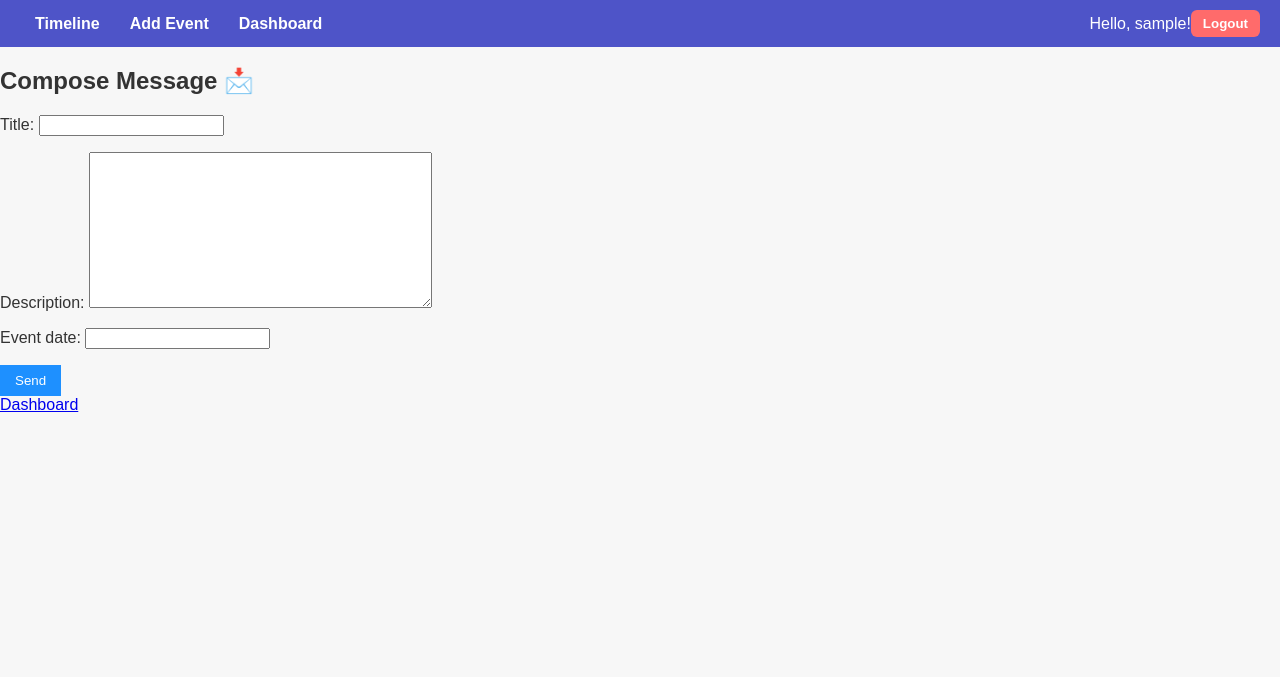
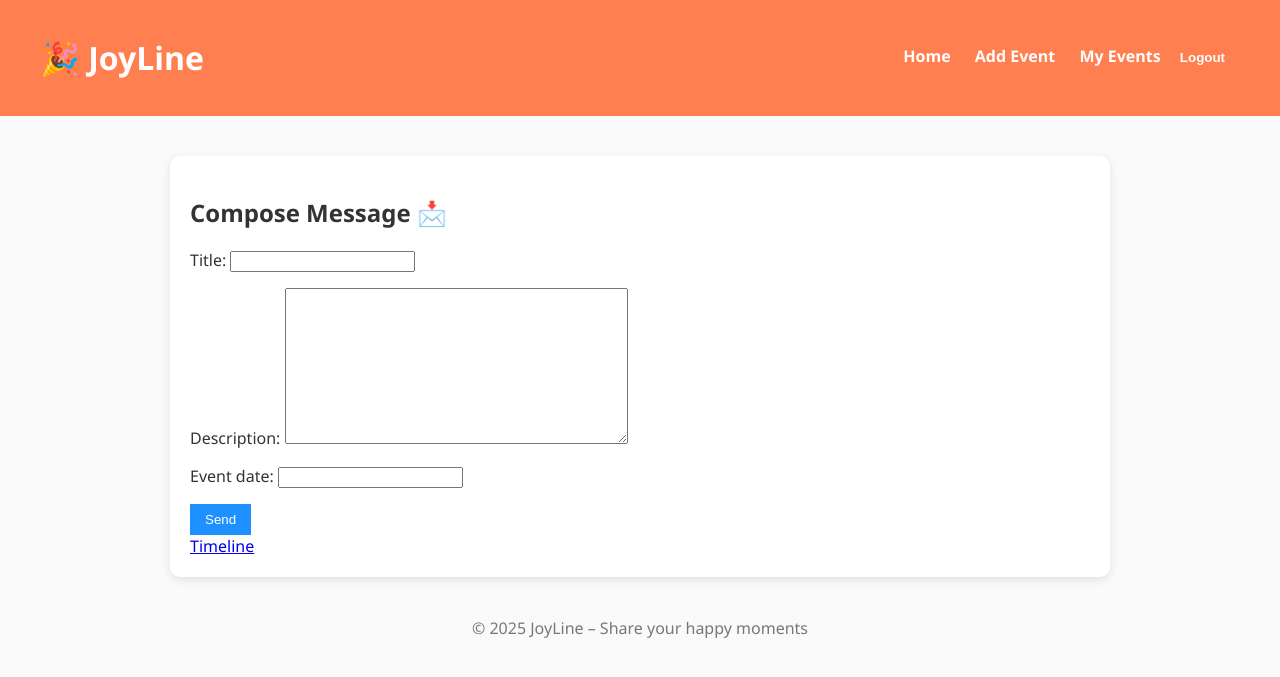
Before and after one commit to toqasalem18-bot/Capstone-Project, a Django app: page /events/create/ in a window 1280 px wide. Shown: the top 677 px of the page. Run offline with Django 5.2, Linux system fonts and the light colour scheme; the visitor is signed in with stand-in values (Sample User, id 1).

Commit message:
start in CRUD and edit the view.py and models.py ,ulr also

```diff
--- a/lab-fin/future_mailbox/postbox/templates/postbox/base.html
+++ b/lab-fin/future_mailbox/postbox/templates/postbox/base.html
@@ -3,46 +3,81 @@
 <html lang="en">
 <head>
     <meta charset="UTF-8">
-  <title>{% block title %}JoyLine{% endblock %}</title>
-  <link rel="stylesheet" href="{% static 'postbox/css/style.css' %}">
+    <meta name="viewport" content="width=device-width, initial-scale=1.0">
+    <title>JoyLine – A Positive Event Timeline</title>
+    <link rel="stylesheet" href="{% static 'css/style.css' %}">
     <style>
-    /* --- Navbar Styling --- */
-    body { font-family: 'Poppins', sans-serif; margin: 0; padding: 0; background: #f7f7f7; }
-    nav { background: #4e54c8; color: white; display: flex; justify-content: space-between; align-items: center; padding: 10px 20px; }
-    nav a { color: white; text-decoration: none; margin-right: 15px; font-weight: bold; }
-    nav a:hover { text-decoration: underline; }
-    .nav-left, .nav-right { display: flex; align-items: center; }
-    .nav-right form { margin: 0; }
-    .nav-right button { background: #ff6b6b; border: none; padding: 6px 12px; border-radius: 6px; cursor: pointer; color: white; font-weight: bold; }
-    .nav-right button:hover { background: #ff4c4c; }
+        body {
+            font-family: 'Segoe UI', sans-serif;
+            background-color: #fafafa;
+            margin: 0;
+            padding: 0;
+        }
+        header {
+            background-color: #ff7f50;
+            color: white;
+            padding: 15px 40px;
+            display: flex;
+            justify-content: space-between;
+            align-items: center;
+        }
+        nav a {
+            color: white;
+            text-decoration: none;
+            margin-left: 20px;
+            font-weight: 600;
+        }
+        nav a:hover {
+            text-decoration: underline;
+        }
+        .container {
+            width: 85%;
+            max-width: 900px;
+            margin: 40px auto;
+            background: white;
+            border-radius: 10px;
+            padding: 20px;
+            box-shadow: 0 3px 10px rgba(0,0,0,0.1);
+        }
+        footer {
+            text-align: center;
+            margin: 20px;
+            color: #777;
+        }
     </style>
 </head>
 <body>
+    <header>
+    <h1>🎉 JoyLine</h1>
     <nav>
-    <div class="nav-left">
-      <a href="{% url 'postbox:timeline' %}">Timeline</a>
+        <a href="{% url 'postbox:timeline' %}">Home</a>
+
         {% if user.is_authenticated %}
             <a href="{% url 'postbox:event_create' %}">Add Event</a>
-      <a href="{% url 'postbox:dashboard' %}">Dashboard</a>
-      {% endif %}
-    </div>
+            <a href="#">My Events</a>
 
-    <div class="nav-right">
-      {% if user.is_authenticated %}
-        <span>Hello, {{ user.username }}!</span>
-        <form method="post" action="{% url 'logout' %}">
+            <!-- Logout form -->
+            <form action="{% url 'logout' %}" method="post" style="display:inline;">
                 {% csrf_token %}
-          <button type="submit">Logout</button>
+                <button type="submit" style="background:none; border:none; color:white; font-weight:600; cursor:pointer;">
+                    Logout
+                </button>
             </form>
         {% else %}
             <a href="{% url 'login' %}">Login</a>
-        <a href="{% url 'postbox:signup' %}">Sign Up</a>
+            <a href="{% url 'postbox:signup' %}">Register</a>
         {% endif %}
+    </nav>
+</header>
+
+
+    <div class="container">
+        {% block content %}
+        {% endblock %}
     </div>
-  </nav>
 
-  <div class="content">
-    {% block content %}{% endblock %}
-  </div>
+    <footer>
+        <p>© 2025 JoyLine – Share your happy moments</p>
+    </footer>
 </body>
 </html>
--- a/lab-fin/future_mailbox/postbox/templates/postbox/event_create.html
+++ b/lab-fin/future_mailbox/postbox/templates/postbox/event_create.html
@@ -7,7 +7,8 @@
   {{ form.as_p }}
   <button type="submit">Send</button>
 </form>
-<a href="{% url 'postbox:dashboard' %}">Dashboard</a>
+<a href="{% url 'postbox:timeline' %}">Timeline</a>
+
 
 
 
--- a/lab-fin/future_mailbox/postbox/templates/postbox/timeline.html
+++ b/lab-fin/future_mailbox/postbox/templates/postbox/timeline.html
@@ -1,5 +1,5 @@
 {% extends 'postbox/base.html' %}
-{% load static %}
+
 
 {% block content %}
 <div class="timeline-container">
--- a/lab-fin/future_mailbox/postbox/templates/registration/login.html
+++ b/lab-fin/future_mailbox/postbox/templates/registration/login.html
@@ -4,7 +4,7 @@
 <head>
   <meta charset="UTF-8" />
   <meta name="viewport" content="width=device-width, initial-scale=1.0" />
-  <title>Login | Future Mailbox</title>
+  <title>Login |  JoyLine </title>
 
   <link href="https://fonts.googleapis.com/css2?family=Poppins:wght@300;500;700&display=swap" rel="stylesheet">
   <style>
--- a/lab-fin/future_mailbox/postbox/urls.py
+++ b/lab-fin/future_mailbox/postbox/urls.py
@@ -5,13 +5,14 @@ app_name = 'postbox'
 
 urlpatterns = [
     # Dashboard والـ CRUD القديم (Message)
-    path('dashboard/', views.dashboard, name='dashboard'),
+    #path('dashboard/', views.dashboard, name='dashboard'),
 
     # الأحداث الجديدة (Events)
     path('events/', views.EventListView.as_view(), name='timeline'),  # صفحة جميع الأحداث
     path('events/<int:pk>/', views.EventDetailView.as_view(), name='event_detail'),
     path('events/create/', views.EventCreateView.as_view(), name='event_create'),
     path('events/<int:pk>/edit/', views.EventUpdateView.as_view(), name='event_edit'),
+    path('my-events/', views.my_events, name='my_events'),
 
     # التسجيل القديم
     path('signup/', views.signup_view, name='signup'),
--- a/lab-fin/future_mailbox/postbox/views.py
+++ b/lab-fin/future_mailbox/postbox/views.py
@@ -49,11 +49,13 @@ class EventDetailView(LoginRequiredMixin, DetailView):
 # ==========================
 # إنشاء حدث جديد
 # ==========================
+from django.urls import reverse_lazy
+
 class EventCreateView(LoginRequiredMixin, CreateView):
     model = Event
     form_class = EventForm
     template_name = 'postbox/event_create.html'
-    success_url = reverse_lazy('postbox:timeline')
+    success_url = reverse_lazy('postbox:timeline')  # هنا بدل 'dashboard'
 
     def form_valid(self, form):
         event = form.save(commit=False)
@@ -61,46 +63,39 @@ class EventCreateView(LoginRequiredMixin, CreateView):
         event.save()
         return super().form_valid(form)
 
-# ==========================
-# تعديل حدث
-# ==========================
+
 class EventUpdateView(LoginRequiredMixin, UpdateView):
     model = Event
     form_class = EventForm
     template_name = 'postbox/evente_form.html'
-    success_url = reverse_lazy('postbox:timeline')
+    success_url = reverse_lazy('postbox:timeline')  # هنا بدل 'dashboard'
 
     def get_queryset(self):
-        # المستخدم يمكنه تعديل أحداثه فقط
         return Event.objects.filter(user=self.request.user)
-
 
 # ==========================
 #  صفحة التسجيل (Sign up)
 # ==========================
 def signup_view(request):
     if request.user.is_authenticated:
-        return redirect('postbox:dashboard')
+        return redirect('postbox:timeline')  # إذا مسجل دخول مسبقًا
+
+    form = UserCreationForm(request.POST or None)
 
     if request.method == 'POST':
-        form = UserCreationForm(request.POST)
-        username = request.POST.get('username')
-        if User.objects.filter(username=username).exists():
-            messages.error(request, "   the user alaready here  😅")
-        elif form.is_valid():
+        if form.is_valid():
             user = form.save()
             login(request, user)
-            return redirect('postbox:dashboard')
-    else:
-        form = UserCreationForm()
+            return redirect('postbox:timeline')  # بعد التسجيل، أرسل للتايم لاين
+        else:
+            messages.error(request, "Please correct the errors below.")
 
     return render(request, 'postbox/signup.html', {'form': form})
 
 # ==========================
-#  لوحة التحكم (Dashboard)
+# صفحة "My Events" لكل مستخدم
 # ==========================
 @login_required(login_url='/accounts/login/')
-def dashboard(request):
-    # جلب جميع الرسائل للمستخدم الحالي
-    messages_list = Message.objects.filter(recipient=request.user).order_by('-send_at')
-    return render(request, 'postbox/dashboard.html', {'messages': messages_list})
+def my_events(request):
+    events = Event.objects.filter(user=request.user).order_by('-event_date')
+    return render(request, 'postbox/my_events.html', {'events': events})
```
Also changed, not shown: Untitled diagram-2025-10-09-092024.png (renamed from images/erd.png), 1 other file. Lines whose indentation alone changed are shown as unchanged.
